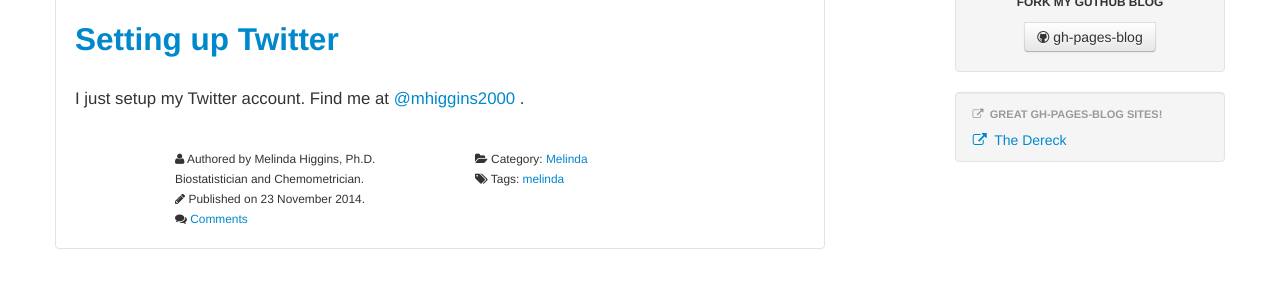
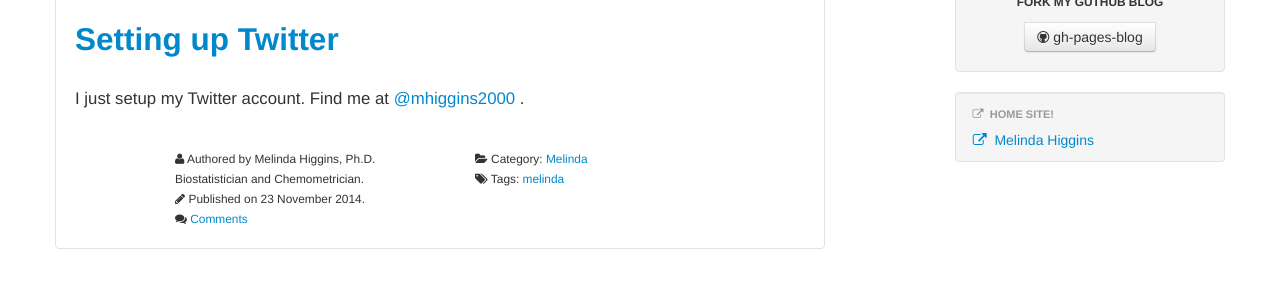
Before and after one commit to melindahiggins2000/blog, a Jekyll site: the page built from index.html, in a window 1280 px wide and 900 px high. Shown: the part 283-583 px from the top of the window. Built offline with Jekyll 4.4.1, drawn with Linux system fonts in a browser that asks for light colours; the list of posts is cut into pages by our own code; comment, search, counter and statistics services are not loaded.

Commit message:
Update _config.yml

```diff
--- a/_config.yml
+++ b/_config.yml
@@ -365,11 +365,11 @@ github_projects :
 #       name : Lowcountry Blues Club
 #       url : http://lowcountrybluesclub.blogspot.com
 external_links :
-  header : Great gh-pages-blog Sites!
+  header : Home Site!
   links :
     - link :
-      name : The Dereck
-      url: https://thedereck.github.io
+      name : Melinda Higgins
+      url: http://melindahiggins2000.github.io/
 
 
 # These are the Bootstrap settings. These Bootstrap settings will control both
```
